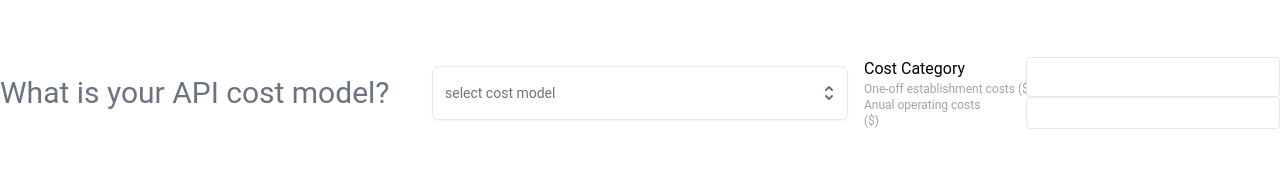
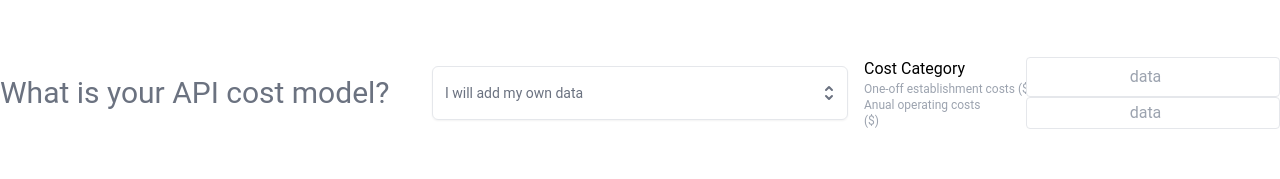
Before and after one commit to platformable/pricingtool, a Next.js app: page /cost-structure in a window 1280 px wide. Shown: the part 220-399 px from the top of the page. Built offline with nearby package versions, Linux system fonts and the light colour scheme.

Commit message:
chang on i will add my own data

```diff
--- a/pages/cost-structure.js
+++ b/pages/cost-structure.js
@@ -1,4 +1,4 @@
-import React, { useState, useContext } from "react";
+import React, { useState, useContext,useEffect } from "react";
 import { useRouter } from "next/router";
 import { UserContext } from "../context/UserContext";
 import Layout from "../components/Layout";
@@ -8,6 +8,10 @@ export default function CostStructure() {
   const router = useRouter();
   const [user, setUser] = useContext(UserContext);
   const { costModel ,primaryObjective,apiCostModel} = user;
+  const [myOwnData,setMyOwnData]=useState({
+    cost:null,
+    year:null
+  })
 
   const [costModelList, setCostModelList] = useState(false);
   const [businessModelList, setBusinessModelList] = useState(false);
@@ -15,8 +19,8 @@ export default function CostStructure() {
   const costModels = [
     {
     name:'I will add my own data',
-    cost:null,
-    costYear:null
+    cost:myOwnData.cost,
+    costYear:myOwnData.year
     },
   {
     name:   'Germain Bahri Cost Model - BaaS/full stack digital bank',
@@ -47,6 +51,23 @@ export default function CostStructure() {
     costYear:113152000
     },
   ]
+
+  const handleMyData = ()=>{
+
+
+    let model={}
+    model.name="I will add my own data"
+    model.cost=myOwnData.cost,
+    model.costYear=myOwnData.year
+
+    setUser({...user,apiCostModel:model})
+
+
+  }
+
+  useEffect(()=>{
+    handleMyData()
+  },[myOwnData.cost,myOwnData.year])
 
   return (
     <>
@@ -151,9 +172,9 @@ export default function CostStructure() {
                               <p className="text-xs text-gray-400">One-off establishment costs ($)</p>
                               </div>
                               <div className="category-amount grid justify-end self-auto">
-                              {costModel ==="I will add my own data" ?
-                              <input type="number" placeholder="" className="px-4 border background-red-50 rounded self-auto text-center" onChange={(e)=>setUser({...user,initialEstablishmentCost:e.target.value})} />
-                              : <input type="number" placeholder="" className="px-4 border rounded self-auto text-center" value={apiCostModel? apiCostModel?.cost:""}  onChange={()=>setUser({...user,initialEstablishmentCost:apiCostModel.cost})}/>}
+                              {apiCostModel.name ==="I will add my own data" ?
+                              <input type="number" placeholder="" className="px-4 border background-red-50 rounded self-auto text-center" onChange={(e)=>setMyOwnData({...myOwnData,cost:e.target.value})} placeholder="data"/>
+                              : <input type="number" placeholder="" className="px-4 border rounded self-auto text-center" value={apiCostModel? apiCostModel?.cost:""}  />}
                               </div>
                           </div>
 
@@ -165,9 +186,9 @@ export default function CostStructure() {
 
                               </div>
                               <div className="category-amount grid justify-end self-auto">
-                              {costModel ==="I will add my own data" ?
-                              <input type="number" placeholder="" className="px-4 border rounded self-auto text-center" onChange={()=>setUser({...user,anualOperatingCost:apiCostModel.cost})}/>
-                              : <input type="number" placeholder="" className="px-4 border rounded self-auto text-center" value={apiCostModel? apiCostModel?.costYear:""} onChange={()=>setUser({...user,anualOperatingCost:apiCostModel.cost})}/>}
+                              {apiCostModel.name ==="I will add my own data" ?
+                              <input type="number" placeholder="" className="px-4 border rounded self-auto text-center" onChange={(e)=>setMyOwnData({...myOwnData,year:e.target.value})} placeholder="data"/>
+                              : <input type="number" placeholder="" className="px-4 border rounded self-auto text-center" value={apiCostModel? apiCostModel?.costYear:""} />}
                               </div>
                           </div>
 
```
